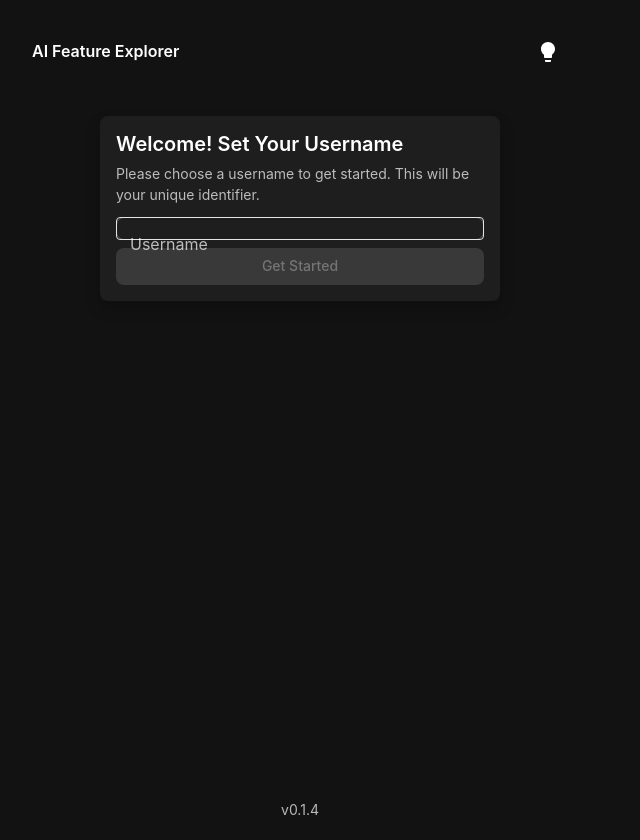
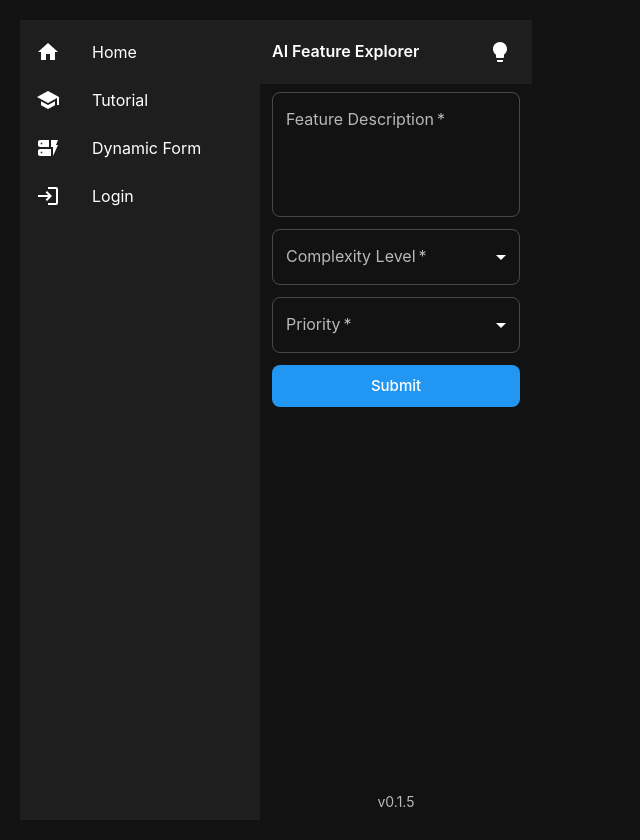
Before and after one commit to LukeAWeaver/AI-Wireframe-Generator, a React (Vite) app in the folder frontend/: page /dynamic-form in a window 1280 px wide. Shown: the whole page, without its empty margins (0-640 px from the left). Built offline with nearby package versions, Linux system fonts and the light colour scheme.

Commit message:
react-router-dom support

```diff
--- a/frontend/src/App.tsx
+++ b/frontend/src/App.tsx
@@ -1,33 +1,43 @@
 import {
   Box,
-  Container,
   Typography,
   AppBar,
   Toolbar,
   IconButton,
-} from '@mui/material'
-import { Lightbulb as LightbulbIcon } from '@mui/icons-material'
-import { LoginForm } from './components/LoginForm'
-import { UserProfile } from './components/UserProfile'
-import { useThemeContext } from './theme/ThemeContext'
-import { useUser } from './hooks/useUser'
-import { APP_VERSION } from './version'
+} from '@mui/material';
+import { Lightbulb as LightbulbIcon } from '@mui/icons-material';
+import { Routes, Route, Navigate } from 'react-router-dom';
+import { LoginForm } from './components/LoginForm';
+import { UserProfile } from './components/UserProfile';
+import { DynamicForm } from './components/DynamicForm';
+import { Tutorial } from './components/Tutorial';
+import { PageWrapper } from './components/PageWrapper';
+import { VerticalNav } from './components/VerticalNav';
+import { useThemeContext } from './theme/ThemeContext';
+import { useUser } from './hooks/useUser';
+import { APP_VERSION } from './version';
+
+const Home = () => (
+  <Typography variant="h4">Welcome to the AI Feature Explorer!</Typography>
+);
 
 function App() {
-  const { toggleTheme } = useThemeContext()
-  const { isAuthenticated } = useUser()
+  const { toggleTheme } = useThemeContext();
+  const { isAuthenticated } = useUser();
+
+  const handleFormSubmit = (data: any) => {
+    console.log('Form submitted:', data);
+    alert('Check the console for form data!');
+  };
 
   return (
-    <Box sx={{
-      flexGrow: 1,
-      minHeight: '100vh',
-      bgcolor: 'background.default',
-      display: 'flex',
-      flexDirection: 'column'
-    }}>
-      <AppBar position="static" elevation={0}>
+    <Box sx={{ display: 'flex', minHeight: '100vh', bgcolor: 'background.default' }}>
+      <VerticalNav />
+      <PageWrapper
+        header={
+          <AppBar position="static" elevation={0} sx={{ bgcolor: 'background.paper' }}>
             <Toolbar>
-          <Typography variant="h6" component="div" sx={{ flexGrow: 1 }}>
+              <Typography variant="h6" component="div" sx={{ flexGrow: 1, color: 'text.primary' }}>
                 AI Feature Explorer
               </Typography>
               <IconButton color="inherit" onClick={toggleTheme} aria-label="toggle theme">
@@ -35,19 +45,23 @@ function App() {
               </IconButton>
             </Toolbar>
           </AppBar>
-
-      <Container maxWidth="md" sx={{ mt: 4, mb: 4, flex: 1 }}>
-        {!isAuthenticated ? (
-          <LoginForm />
-        ) : (
-          <UserProfile />
-        )}
-      </Container>
-      <Typography variant="body2" color="text.secondary" align="center" mt={2}>
+        }
+        footer={
+          <Typography variant="body2" color="text.secondary" align="center" sx={{ p: 2 }}>
             v{APP_VERSION}
           </Typography>
+        }
+      >
+        <Routes>
+          <Route path="/" element={<Home />} />
+          <Route path="/tutorial" element={<Tutorial />} />
+          <Route path="/login" element={isAuthenticated ? <Navigate to="/profile" /> : <LoginForm />} />
+          <Route path="/profile" element={isAuthenticated ? <UserProfile /> : <Navigate to="/login" />} />
+          <Route path="/dynamic-form" element={<DynamicForm onSubmit={handleFormSubmit} />} />
+        </Routes>
+      </PageWrapper>
     </Box>
-  )
+  );
 }
 
-export default App
+export default App;
--- /dev/null
+++ b/frontend/src/components/PageWrapper.tsx
@@ -0,0 +1,82 @@
+import React, { useEffect, ReactNode } from 'react';
+import { Box, Container } from '@mui/material';
+
+interface PageWrapperProps {
+  children: ReactNode;
+  maxWidth?: number | string;
+  padding?: number | string;
+  backgroundColor?: string;
+  scrollToTopOnMount?: boolean;
+  header?: ReactNode;
+  footer?: ReactNode;
+  sx?: any;
+}
+
+export const PageWrapper: React.FC<PageWrapperProps> = ({
+  children,
+  maxWidth = 1024,
+  padding = 2,
+  backgroundColor,
+  scrollToTopOnMount = false,
+  header,
+  footer,
+  sx = {},
+}) => {
+  useEffect(() => {
+    if (scrollToTopOnMount) {
+      window.scrollTo({ top: 0, behavior: 'smooth' });
+    }
+  }, [scrollToTopOnMount]);
+
+  return (
+    <Box
+      component="main"
+      role="main"
+      sx={{
+        minHeight: '100vh',
+        display: 'flex',
+        flexDirection: 'column',
+        backgroundColor: backgroundColor || 'background.default',
+        overflowY: 'auto',
+        ...sx,
+      }}
+    >
+      {header && (
+        <Box sx={{ flexShrink: 0 }}>
+          {header}
+        </Box>
+      )}
+
+      <Container
+        maxWidth={false}
+        sx={{
+          flex: 1,
+          display: 'flex',
+          flexDirection: 'column',
+          maxWidth: typeof maxWidth === 'number' ? `${maxWidth}px` : maxWidth,
+          mx: 'auto',
+          px: typeof padding === 'number' ? padding : padding,
+          py: 2,
+          width: '100%',
+        }}
+      >
+        <Box
+          sx={{
+            flex: 1,
+            display: 'flex',
+            flexDirection: 'column',
+            width: '100%',
+          }}
+        >
+          {children}
+        </Box>
+      </Container>
+
+      {footer && (
+        <Box sx={{ flexShrink: 0 }}>
+          {footer}
+        </Box>
+      )}
+    </Box>
+  );
+};
--- /dev/null
+++ b/frontend/src/components/Tutorial.tsx
@@ -0,0 +1,14 @@
+import { Typography, Box } from '@mui/material';
+
+export const Tutorial = () => {
+  return (
+    <Box>
+      <Typography variant="h4" gutterBottom>
+        App Tutorial
+      </Typography>
+      <Typography variant="body1">
+        Welcome to the tutorial page. Here you will learn how to use this application.
+      </Typography>
+    </Box>
+  );
+};
--- /dev/null
+++ b/frontend/src/components/VerticalNav.tsx
@@ -0,0 +1,31 @@
+import { Link as RouterLink } from 'react-router-dom';
+import { Box, List, ListItem, ListItemButton, ListItemText, ListItemIcon } from '@mui/material';
+import { Home, School, Login, AccountCircle, DynamicForm } from '@mui/icons-material';
+import { useUser } from '../hooks/useUser';
+
+export const VerticalNav = () => {
+  const { isAuthenticated } = useUser();
+
+  const navItems = [
+    { text: 'Home', to: '/', icon: <Home />, auth: true },
+    { text: 'Tutorial', to: '/tutorial', icon: <School />, auth: true },
+    { text: 'Dynamic Form', to: '/dynamic-form', icon: <DynamicForm />, auth: true },
+    !isAuthenticated && { text: 'Login', to: '/login', icon: <Login />, auth: false },
+    isAuthenticated && { text: 'User Profile', to: '/profile', icon: <AccountCircle />, auth: true },
+  ].filter(Boolean);
+
+  return (
+    <Box sx={{ width: 240, flexShrink: 0, bgcolor: 'background.paper' }}>
+      <List>
+        {navItems.map((item) => item && (
+          <ListItem key={item.text} disablePadding>
+            <ListItemButton component={RouterLink} to={item.to}>
+              <ListItemIcon>{item.icon}</ListItemIcon>
+              <ListItemText primary={item.text} />
+            </ListItemButton>
+          </ListItem>
+        ))}
+      </List>
+    </Box>
+  );
+};
--- a/frontend/src/main.tsx
+++ b/frontend/src/main.tsx
@@ -3,6 +3,7 @@ import ReactDOM from 'react-dom/client'
 import CssBaseline from '@mui/material/CssBaseline'
 import { Provider } from 'react-redux'
 import { PersistGate } from 'redux-persist/integration/react'
+import { BrowserRouter } from 'react-router-dom'
 import App from './App'
 import { ThemeContextProvider } from './theme/ThemeContext'
 import { store, persistor } from './store/store'
@@ -13,8 +14,10 @@ ReactDOM.createRoot(document.getElementById('root')!).render(
     <Provider store={store}>
       <PersistGate loading={null} persistor={persistor}>
         <ThemeContextProvider>
-          <CssBaseline />
-          <App />
+          <BrowserRouter>
+            <CssBaseline />
+            <App />
+          </BrowserRouter>
         </ThemeContextProvider>
       </PersistGate>
     </Provider>
--- a/frontend/src/version.ts
+++ b/frontend/src/version.ts
@@ -1 +1 @@
-export const APP_VERSION = '0.1.4'
+export const APP_VERSION = '0.1.5'
```
Also changed, not shown: frontend/package.json (+5 -2 lines), 1 other file (tests, documents, lock files or other folders). Lines whose indentation alone changed are shown as unchanged.
